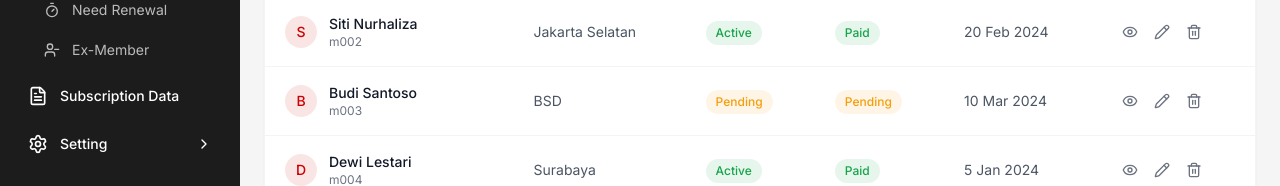
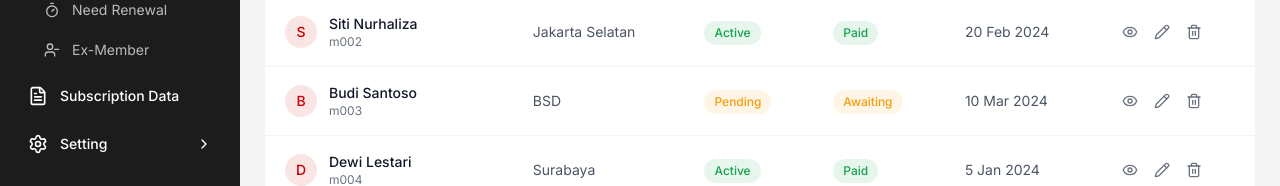
Before and after one commit to ikurniawann/bnipayment, a Next.js app: page /dashboard/renewal in a window 1280 px wide. Shown: the part 460-646 px from the top of the page. Built offline with nearby package versions, Linux system fonts and the light colour scheme.

Commit message:
Fix type: paymentStatus Pending -> Awaiting

```diff
--- a/src/app/dashboard/renewal/page.tsx
+++ b/src/app/dashboard/renewal/page.tsx
@@ -25,7 +25,7 @@ export default function RenewalPage() {
         memberName: m.name,
         chapter: m.chapter,
         status: m.status,
-        paymentStatus: m.status === "Active" ? "Paid" : "Pending",
+        paymentStatus: m.status === "Active" ? "Paid" : "Awaiting",
         date: m.joinDate,
       }))} />
     </div>
```
